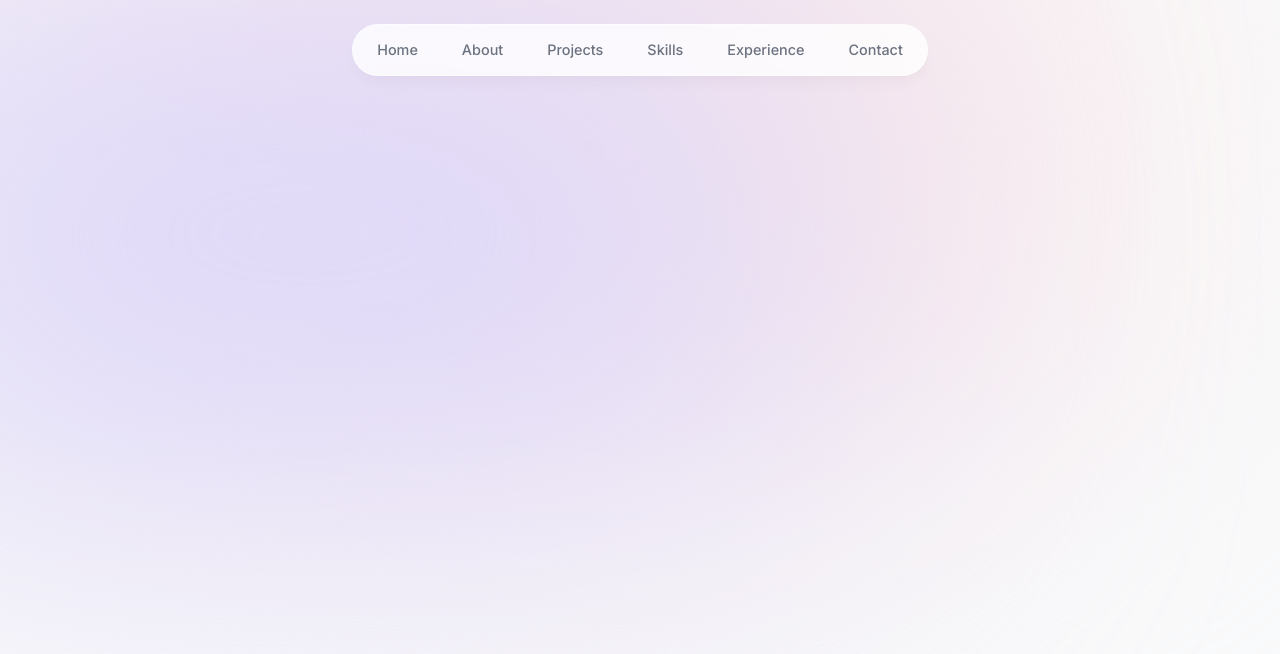
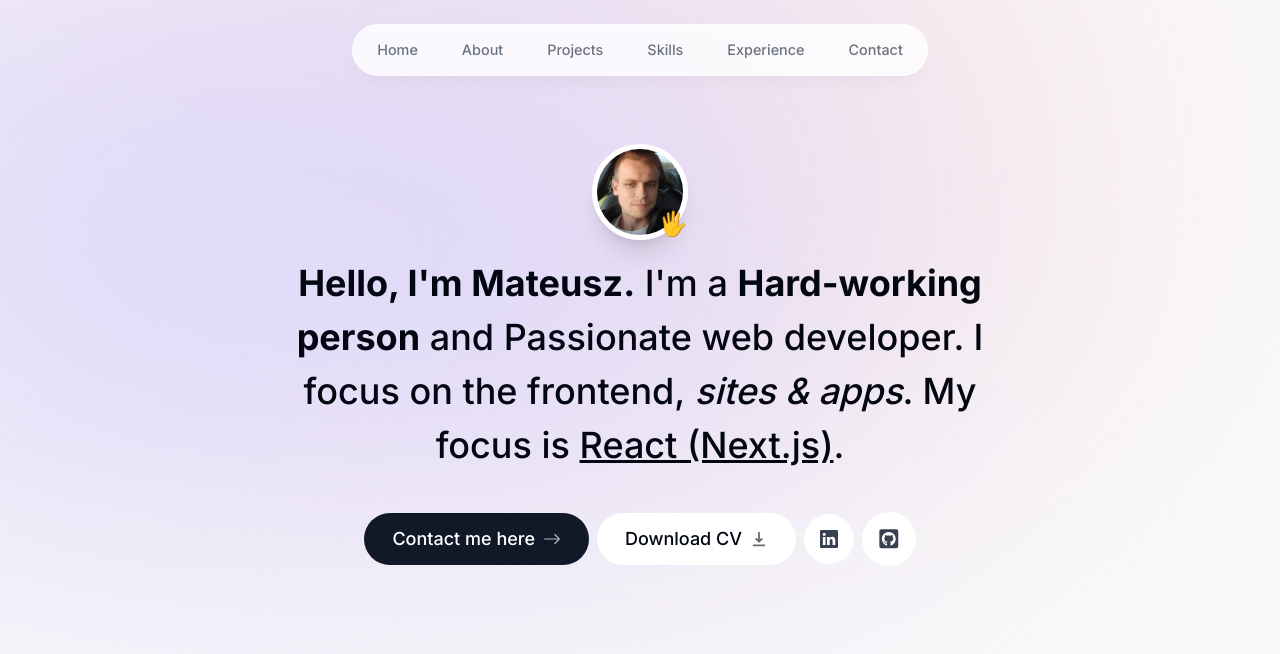
Before and after one commit to Desparion7/Portfolio, a Next.js app: page / in a window 1280 px wide. Shown: the top 654 px of the page. Built offline with nearby package versions, Linux system fonts and the light colour scheme.

Commit message:
add intro

```diff
--- a/app/layout.tsx
+++ b/app/layout.tsx
@@ -18,7 +18,7 @@
 	return (
 		<html lang='en'>
 			<body
-				className={`${inter.className} bg-gray-50 text-gray-950 relative h-[5000px]`}
+				className={`${inter.className} bg-gray-50 text-gray-950 relative h-[5000px] pt-28 sm:pt-36`}
 			>
 				<div className='bg-[#fbe2e3] absolute top-[-6rem] -z-10 right-[11rem] h-[31.25rem] w-[31.25rem] rounded-full blur-[10rem] sm:w-[68.75rem]'></div>
 				<div
--- a/app/page.tsx
+++ b/app/page.tsx
@@ -1,3 +1,8 @@
+import Intro from '@/components/intro';
 export default function Home() {
-	return <main className=''></main>;
+	return (
+		<main className='flex flex-col items-center px-4'>
+			<Intro />
+		</main>
+	);
 }
--- /dev/null
+++ b/components/intro.tsx
@@ -0,0 +1,102 @@
+'use client';
+import Image from 'next/image';
+import Link from 'next/link';
+import React from 'react';
+import profile from '@/public/profile.png';
+import { motion } from 'framer-motion';
+import { BsArrowRight, BsLinkedin } from 'react-icons/bs';
+import { HiDownload } from 'react-icons/hi';
+import { FaGithubSquare } from 'react-icons/fa';
+
+const Intro = () => {
+	return (
+		<section className='mb-28 max-w-[50rem] text-center sm:mb-0 scroll-mt-[100rem]'>
+			<div className='flex items-center justify-center'>
+				<div className='relative'>
+					<motion.div
+						initial={{ opacity: 0, scale: 0 }}
+						animate={{ opacity: 1, scale: 1 }}
+						transition={{ type: 'tween', duration: 0.2 }}
+					>
+						<Image
+							src={profile}
+							alt='profile'
+							width={192}
+							height={192}
+							quality={95}
+							property='true'
+							className='h-24 w-24 rounded-full object-cover border-[0.35rem] border-white shadow-xl'
+						/>
+					</motion.div>
+
+					<motion.span
+						className='absolute bottom-0 right-0 text-2xl'
+						initial={{ opacity: 0, scale: 0 }}
+						animate={{ opacity: 1, scale: 1 }}
+						transition={{
+							type: 'spring',
+							stiffness: 125,
+							delay: 0.1,
+							duration: 0.7,
+						}}
+					>
+						🖐
+					</motion.span>
+				</div>
+			</div>
+
+			<motion.h1
+				className='mb-10 mt-4 px-4 text-2xl font-medium !leading-[1.5] sm:text-4xl'
+				initial={{ opacity: 0, y: 100 }}
+				animate={{ opacity: 1, y: 0 }}
+			>
+				<span className='font-bold'>Hello, I'm Mateusz.</span> I'm a{' '}
+				<span className='font-bold'>Hard-working person</span> and{' '}
+				Passionate web developer. I focus on the frontend,{' '}
+				<span className='italic'>sites & apps</span>. My focus is{' '}
+				<span className='underline'>React (Next.js)</span>.
+			</motion.h1>
+			<motion.div
+				className='flex flex-col sm:flex-row items-center justify-center gap-2 px-4 text-lg font-medium'
+				initial={{ opacity: 0, y: 100 }}
+				animate={{ opacity: 1, y: 0 }}
+				transition={{
+					delay: 0.1,
+				}}
+			>
+				<Link
+					href='#contact'
+					className='group bg-gray-900 text-white px-7 py-3 flex items-center gap-2 rounded-full outline-none focus:scale-110 hover:scale-110 hover:bg-gray-950 active:scale-105 transition'
+				>
+					Contact me here{' '}
+					<BsArrowRight className='opacity-70 group-hover:translate-x-1 transition' />
+				</Link>
+
+				<a
+					className='group bg-white px-7 py-3 flex items-center gap-2 rounded-full outline-none focus:scale-110 hover:scale-110 active:scale-105 transition cursor-pointer borderBlack dark:bg-white/10'
+					href='/CV.pdf'
+					download
+				>
+					Download CV{' '}
+					<HiDownload className='opacity-60 group-hover:translate-y-1 transition' />
+				</a>
+				<a
+					className='bg-white p-4 text-gray-700 hover:text-gray-950 flex items-center gap-2 rounded-full focus:scale-[1.15] hover:scale-[1.15] active:scale-105 transition cursor-pointer borderBlack dark:bg-white/10 dark:text-white/60'
+					href='https://www.linkedin.com/in/mateusz-wo%C5%9B-3b7966261/'
+					target='_blank'
+				>
+					<BsLinkedin />
+				</a>
+				<a
+					className='bg-white p-4 text-gray-700 flex items-center gap-2 text-[1.35rem] rounded-full focus:scale-[1.15] hover:scale-[1.15] hover:text-gray-950 active:scale-105 transition cursor-pointer borderBlack dark:bg-white/10 dark:text-white/60'
+					href='https://github.com/Desparion7'
+					target='_blank'
+				>
+					<FaGithubSquare />
+				</a>
+			</motion.div>
+		</section>
+	);
+};
+
+export default Intro;
--- a/lib/data.ts
+++ b/lib/data.ts
@@ -5,6 +5,7 @@
 import corpcommentImg from '@/public/corpcomment.png';
 import rmtdevImg from '@/public/rmtdev.png';
 import wordanalyticsImg from '@/public/wordanalytics.png';
+
 
 export const links = [
 	{
```
Also changed, not shown: .eslintrc.json, components/section-divider.tsx (added), public/profile.png (added).
